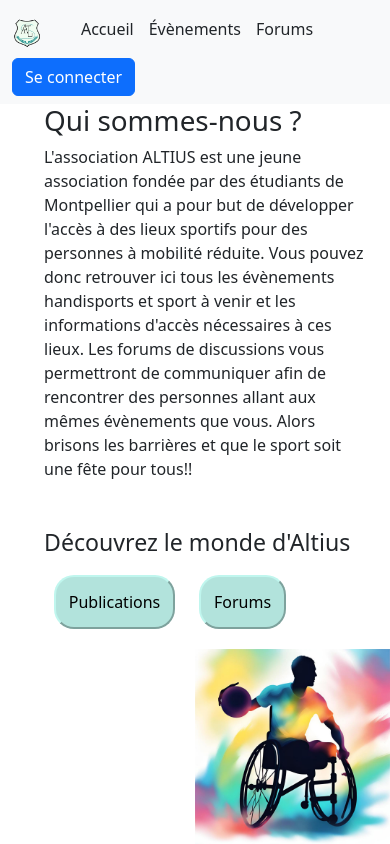
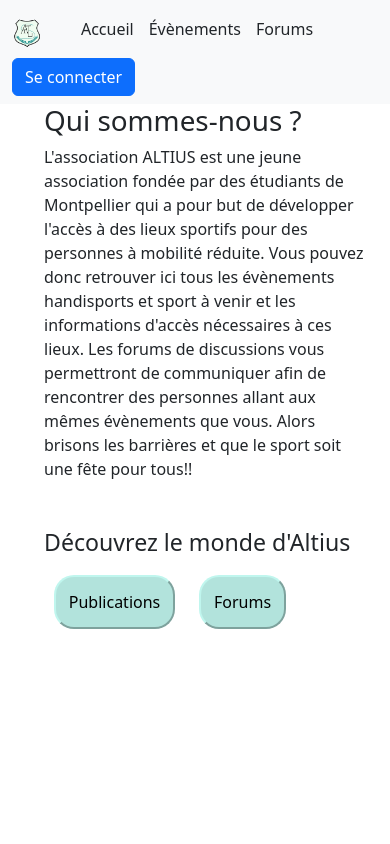
Before and after one commit to c-r-lewis/altius, a PHP site: page /web/controleurFrontal.php in a window 390 px wide. Run offline with PHP 8.4, Linux system fonts and the light colour scheme.

Commit message:
fix: réglage css téléphone

```diff
--- a/assets/css/accueil.css
+++ b/assets/css/accueil.css
@@ -2,13 +2,15 @@
     padding: 1rem 1rem 1rem 1.5rem;
 }
 
-body {
-    background-image: url("../images/accueilImage2.png");
-    background-attachment:fixed;
-    background-repeat: no-repeat;
-    background-size:50%;
-    background-position-x: right;
-    background-position-y: bottom;
+@media (min-width: 1000px) {
+    body {
+        background-image: url("../images/accueilImage2.png");
+        background-attachment:fixed;
+        background-repeat: no-repeat;
+        background-size:100%;
+        background-position-x: right;
+        background-position-y: top;
+    }
 }
 @media (max-width: 700px){
     #accueil {background-image: none;}
```
